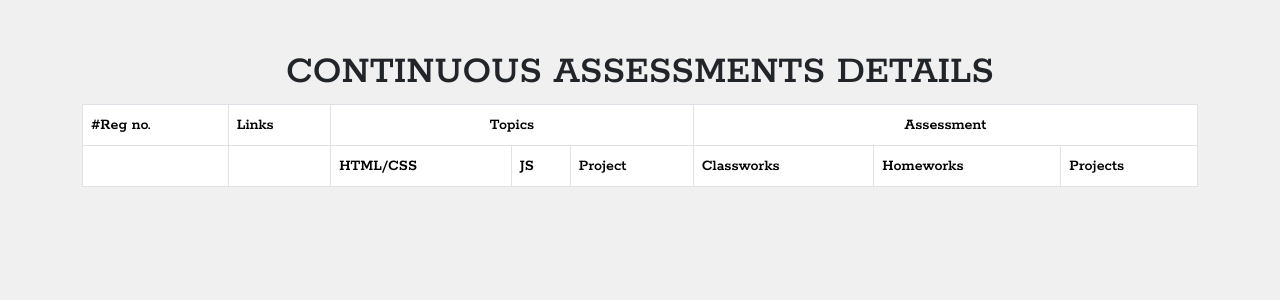
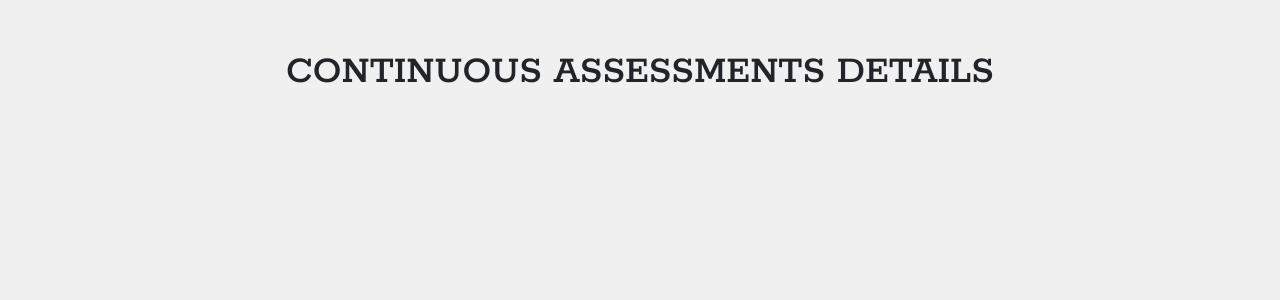
Before and after one commit to treasurejeffy/StudentAssignmentForm, a React (Create React App) app: page /ShowAssignment in a window 1280 px wide. Shown: the top 300 px of the page. Built offline with nearby package versions, Linux system fonts and the light colour scheme.

Commit message:
fill all

```diff
--- a/src/Assignment/assign.jsx
+++ b/src/Assignment/assign.jsx
@@ -26,13 +26,18 @@ export default function Assignment() {
     // Form submission handler
     const handleSubmit = (e, saveData) => {
         e.preventDefault();
-        saveData = { regNos, projects, html_css, js, links, checkBox }
-        let updateJsonFile = [...jsonAssign, saveData]
-        // Check if any of the required fields is undefined
-        if (saveData === undefined || regNos === undefined || links === undefined) {
-            // If any of them is undefined, setAssignImg(assignImg)
-            setAssignImg(assignImg);
-        } else if (links) {
+
+        // Check if any of the required fields is not filled
+        if (!regNos || !links || !checkBox || (!html_css && !js && !projects)) {
+            // Display an error message
+            toast.error("Please fill in all required fields.");
+            return; // Stop further execution
+        }
+
+        topic = [projects, html_css, js];
+        saveData = { regNos, links, checkBox, topic };
+        let updateJsonFile = [...jsonAssign, saveData];
+
         // Setting a value in sessionStorage
         sessionStorage.setItem('key', JSON.stringify(updateJsonFile));
         // Update state variables
@@ -41,12 +46,14 @@ export default function Assignment() {
         // Display a toast notification for successful submission
         notify = toast("Successful Submission!");
     }
-    }
+
+// ...
+
 
     console.log(jsonAssign);
 
     return (
-        <section className={`${AssFormmCss.formSection}`}>
+        <section className={`${AssFormmCss.formSection}`} >
             <Container className="py-5">
                 <div className="bg-dark px-5 py-5 d-lg-flex text-center rounded">
                     <img src={assignImg} alt="AssignmentImage" className={`${AssFormmCss.formImg}`} />
@@ -70,7 +77,7 @@ export default function Assignment() {
                                 controlId="floatingSelectGrid"
                                 label="HTML/CSS"
                             >
-                                <Form.Select aria-label="Floating label select example" value={html_css} onChange={(e) => { setHtml_css(e.target.value); setJs(''); setProjects(''); }}>
+                                <Form.Select aria-label="Floating label select example" value={html_css} onChange={(e) => { setHtml_css(e.target.value); setJs(''); setProjects(''); }} >
                                     <option>Open to choose topic</option>
                                     <option value="One">One</option>
                                     <option value="Two">Two</option>
@@ -83,7 +90,7 @@ export default function Assignment() {
                                 controlId="floatingSelectGrid"
                                 label="JS"
                             >
-                                <Form.Select aria-label="Floating label select example" value={js} onChange={(e) => { setJs(e.target.value); setHtml_css(''); setProjects(''); }}>
+                                <Form.Select aria-label="Floating label select example" value={js} onChange={(e) => { setJs(e.target.value); setHtml_css(''); setProjects(''); }} required={true}>
                                     <option>Open to choose topic</option>
                                     <option value="One">One</option>
                                     <option value="Two">Two</option>
@@ -96,7 +103,7 @@ export default function Assignment() {
                                 controlId="floatingSelectGrid"
                                 label="Projects"
                             >
-                                <Form.Select aria-label="Floating label select example" value={projects} onChange={(e) => { setProjects(e.target.value); setHtml_css(''); setJs(''); }}>
+                                <Form.Select aria-label="Floating label select example" value={projects} onChange={(e) => { setProjects(e.target.value); setHtml_css(''); setJs(''); }} disabled={true}>
                                     <option>Open to choose</option>
                                     <option value="One">One</option>
                                     <option value="Two">Two</option>
@@ -109,7 +116,7 @@ export default function Assignment() {
                     <Row>
                         <Form.Check label="ClassWork" name="ClassWork" checked={checkBox === 'classWork'} className="mx-3 mt-3" onChange={() => setCheckBox('classWork')} />
                         <Form.Check label="HomeWork" className="mx-3" name="HomeWork" checked={checkBox === 'HomeWork'} onChange={() => setCheckBox('HomeWork')} />
-                        <Form.Check label="Projects" className="mx-3 mb-3" name="Projects" checked={checkBox === 'Projects'} onChange={() => setCheckBox('Projects')} />
+                        <Form.Check label="Projects" className="mx-3 mb-3" name="Projects" checked={checkBox === 'Projects'} onChange={() => setCheckBox('Projects')} disabled={true}/>
 
                         <InputGroup className="my-3">
                             <InputGroup.Text id="basic-addon3">
--- a/src/Assignment/assignment.json
+++ b/src/Assignment/assignment.json
@@ -2,9 +2,7 @@
 
     {
         "regNos":"",
-        "html_css":"",
-        "js":"",
-        "projects":"",
+        "topic":"",
         "link":"",
         "checkBox":""
     }
--- a/src/ShowAssignment/showAssign.jsx
+++ b/src/ShowAssignment/showAssign.jsx
@@ -14,10 +14,9 @@ export default function ShowAssignments() {
         // Retrieve items from sessionStorage
         const storedData = sessionStorage.getItem('key');
 
-        //  Parse JSON to it
+        //  Parse JSON to set it to state
         if (storedData) {
             const parsedData = JSON.parse(storedData);
-
             // Set items to state
             setSessionStorageItems(parsedData);
         }
@@ -28,50 +27,110 @@ export default function ShowAssignments() {
 
     console.log(newArrayOfObjects);
 
+    // Function to filter data based on the type (classWork or homeWork)
+    const filterData = (type) => {
+        return newArrayOfObjects.filter(data => data.checkBox === type);
+    };
+
     return (
         <div>
             <Container>
                 <h1 className={`${ShowAssignmentsCss.header} table-responsive text-center pt-5`}>CONTINUOUS ASSESSMENTS DETAILS</h1>
-                <div className="table-responsive">
+                {/* Render the Classwork Table */}
+                {filterData('classWork').length > 0 && (
+                    <div className="table-responsive mt-5">
+                        <span>Classwork</span>
                         <Table striped bordered hover className={`${ShowAssignmentsCss.table}`}>
                             {/* Table header */}
                             <thead>
                                 <tr>
-                                <th>#Reg no.</th>
-                                <th>Links</th>
-                                <th colSpan="3" className="text-center">Topics</th>
-                                <th colSpan="3" className="text-center">Assessment</th>
+                                    <th rowSpan={3}>#Reg no.</th>
+                                    <th colSpan={12} className="text-center">Classwork</th>
                                 </tr>
                                 <tr>
-                                <th scope="col"></th>
-                                <th scope="col"></th>
-                                <th scope="col">HTML/CSS</th>
-                                <th scope="col">JS</th>
-                                <th scope="col">Project</th>
-                                <th scope="col">Classworks</th>
-                                <th scope="col">Homeworks</th>
-                                <th scope="col">Projects</th>
+                                    <th scope="col" colSpan={6} className="text-center">HTML/CSS</th>
+                                    <th scope="col" colSpan={6} className="text-center">JS</th>
+                                </tr>
+                                <tr>
+                                    <th scope="col">Topic 1</th>
+                                    <th scope="col">Topic 2</th>
+                                    <th scope="col">Topic 3</th>
+                                    <th scope="col">Topic 4</th>
+                                    <th scope="col">Topic 5</th>
+                                    <th scope="col">Topic 6</th>
+
+                                    <th scope="col">Topic 1</th>
+                                    <th scope="col">Topic 2</th>
+                                    <th scope="col">Topic 3</th>
+                                    <th scope="col">Topic 4</th>
+                                    <th scope="col">Topic 5</th>
+                                    <th scope="col">Topic 6</th>
                                 </tr>
                             </thead>
                             <tbody>
                                 {/* Map over the array of objects to create table rows */}
-                            {newArrayOfObjects.map((data, index) => {
+                                {filterData('classWork','HTML/CSS').map((data, index) => {
                                     return (
                                         <tr key={index}>
                                             <td>{data.regNos}</td>
-                                        <td><a href={data.links}>{data.links}</a></td>
-                                        <td className="text-center">{data.html_css}</td>
+                                            <td className="text-center">{data.topic}</td>
                                             <td className="text-center">{data.js}</td>
-                                        <td className="text-center">{data.projects}</td>
-                                        <td className="text-center">{data.checkBox === 'classWork' ? <img src="https://img.icons8.com/?size=48&id=sz8cPVwzLrMP&format=png" alt="passed" /> : <img src={unpassed} alt="unpassed" />}</td>
-                                        <td className="text-center">{data.checkBox === 'HomeWork' ? <img src="https://img.icons8.com/?size=48&id=sz8cPVwzLrMP&format=png" alt="passed" /> : <img src={unpassed} alt="unpassed" />}</td>
-                                        <td className="text-center">{data.checkBox === 'Projects' ? <img src="https://img.icons8.com/?size=48&id=sz8cPVwzLrMP&format=png" alt="passed" /> : <img src={unpassed} alt="unpassed" />}</td>
                                         </tr>
                                     )
                                 })}
                             </tbody>
                         </Table>
                     </div>
+                )}
+
+
+
+                {/* Render the Homework Table */}
+                {filterData('HomeWork', 'html_css').length > 0 && (
+                    <div className="table-responsive mt-5">
+                        <span>Homework</span>
+                        <Table striped bordered hover className={`${ShowAssignmentsCss.table}`}>
+                            {/* Table header */}
+                            <thead>
+                                <tr>
+                                    <th rowSpan={3}>#Reg no.</th>
+                                    <th colSpan={12} className="text-center">Homework</th>
+                                </tr>
+                                <tr>
+                                    <th scope="col" colSpan={6} className="text-center">HTML/CSS</th>
+                                    <th scope="col" colSpan={6} className="text-center">JS</th>
+                                </tr>
+                                <tr>
+                                    <th scope="col">Topic 1</th>
+                                    <th scope="col">Topic 2</th>
+                                    <th scope="col">Topic 3</th>
+                                    <th scope="col">Topic 4</th>
+                                    <th scope="col">Topic 5</th>
+                                    <th scope="col">Topic 6</th>
+
+                                    <th scope="col">Topic 1</th>
+                                    <th scope="col">Topic 2</th>
+                                    <th scope="col">Topic 3</th>
+                                    <th scope="col">Topic 4</th>
+                                    <th scope="col">Topic 5</th>
+                                    <th scope="col">Topic 6</th>
+                                </tr>
+                            </thead>
+                            <tbody>
+                                {/* Map over the array of objects to create table rows */}
+                                {filterData('HomeWork', 'html_css').map((data, index) => {
+                                    return (
+                                        <tr key={index}>
+                                            <td>{data.regNos}</td>
+                                            <td className="text-center">{data.topic[1]}</td>
+                                            <td className="text-center">{data.topic[0]}</td>
+                                        </tr>
+                                    )
+                                })}
+                            </tbody>
+                        </Table>
+                    </div>
+                )}
             </Container>
         </div>
     )
```
Also changed, not shown: public/index.html (+4 -4 lines), public/Logo.png (added). Lines whose indentation alone changed are shown as unchanged.
